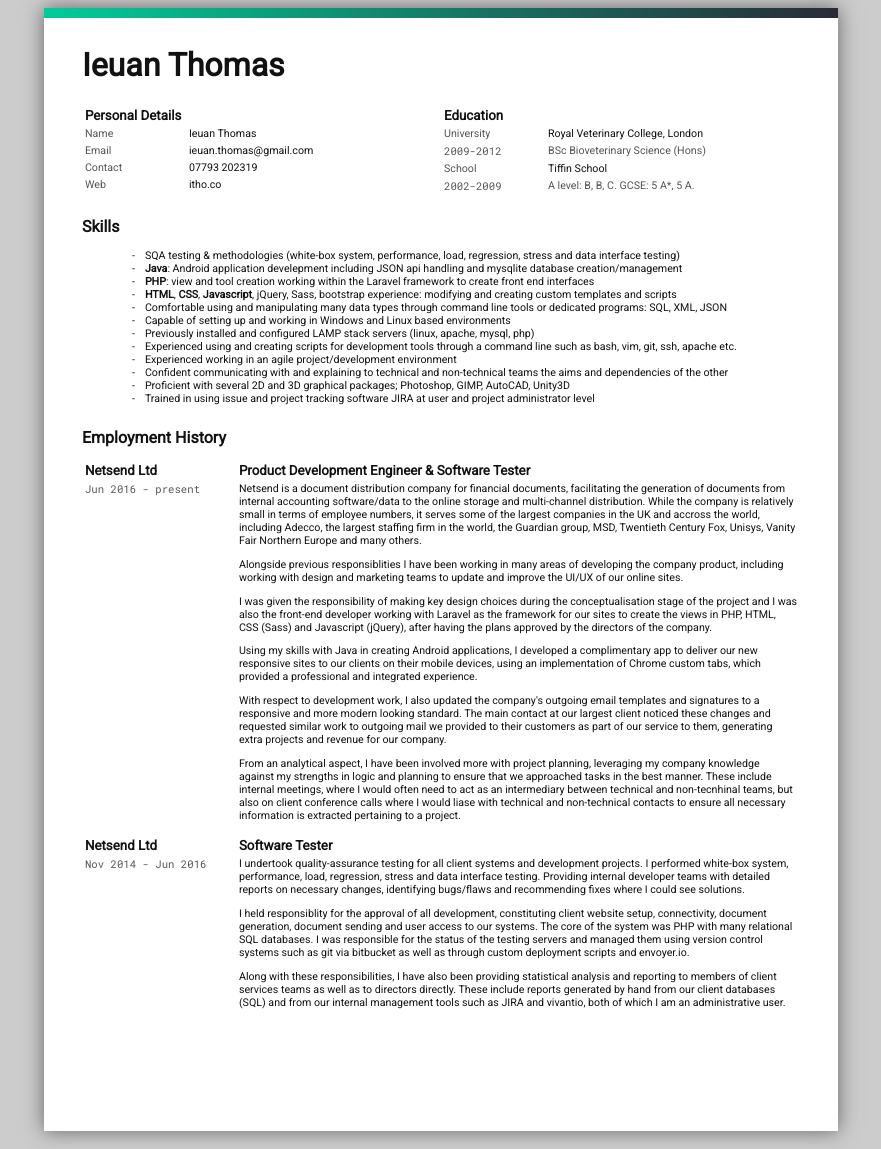
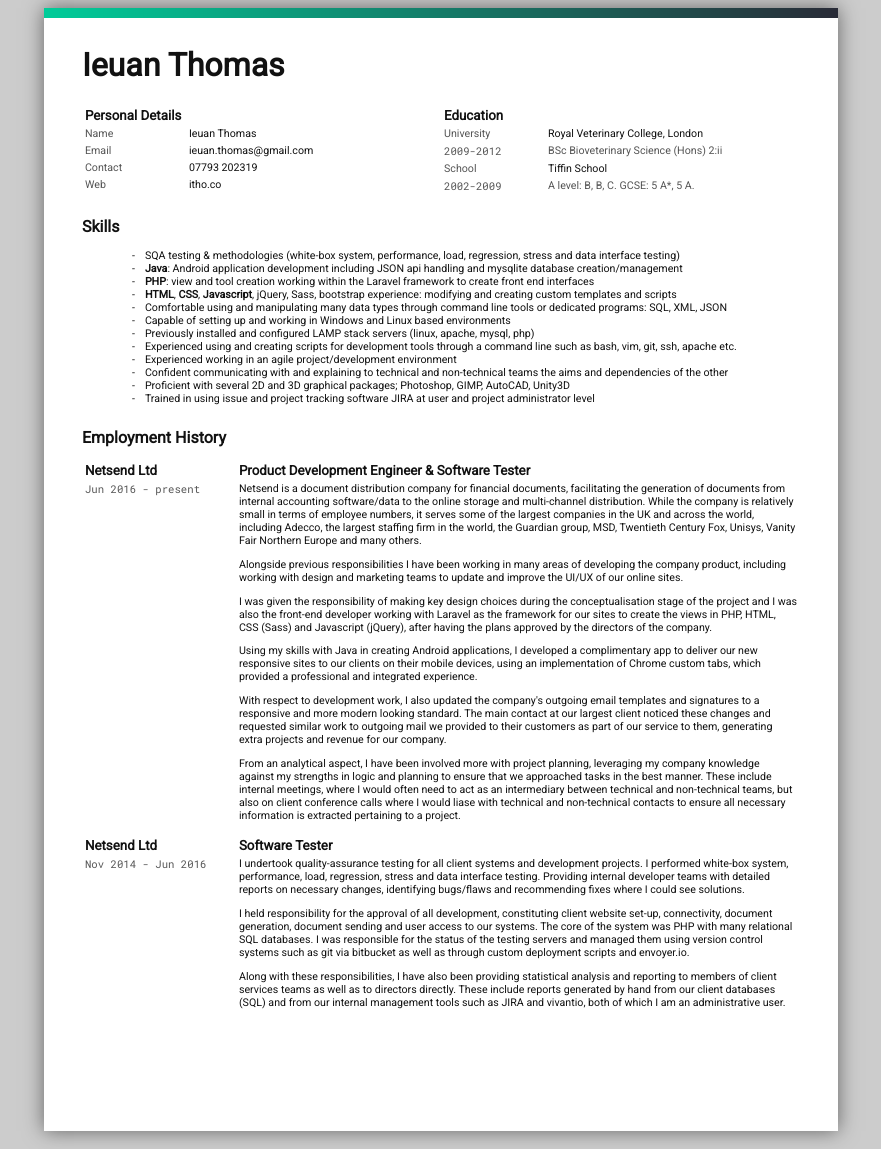
Before and after one commit to itho/itho.github.io, a Jekyll site: the page built from cv/index.html, in a window 1280 px wide. Shown: the whole page, without its empty margins (199-1080 px from the left). Built offline with Jekyll 4.4.1, drawn with Linux system fonts in a browser that asks for light colours.

Commit message:
Updated cv

```diff
--- a/cv/index.html
+++ b/cv/index.html
@@ -41,7 +41,7 @@ title:  Ieuan Thomas - CV
             </tr>
             <tr>
               <td class="mono">2009-2012</td>
-              <td class="grades">BSc Bioveterinary Science (Hons)</td>
+              <td class="grades">BSc Bioveterinary Science (Hons) 2:ii</td>
             </tr>
             <tr>
               <td>School</td>
@@ -60,7 +60,7 @@ title:  Ieuan Thomas - CV
           <h1>Skills</h1>
           <ul>
             <li>SQA testing &amp; methodologies (white-box system, performance, load, regression, stress and data interface testing)</li>
-            <li><b>Java</b>: Android application develepment including JSON api handling and mysqlite database creation/management</li>
+            <li><b>Java</b>: Android application development including JSON api handling and mysqlite database creation/management</li>
             <li><b>PHP</b>: view and tool creation working within the Laravel framework to create front end interfaces</li>
             <li><b>HTML</b>, <b>CSS</b>, <b>Javascript</b>, jQuery, Sass, bootstrap experience: modifying and creating custom templates and scripts</li>
             <li>Comfortable using and manipulating many data types through command line tools or dedicated programs: SQL, XML, JSON</li>
@@ -89,9 +89,9 @@ title:  Ieuan Thomas - CV
                 <p>Netsend is a document distribution company for financial documents, facilitating the generation of
                 documents from internal accounting software/data to the online storage and multi-channel distribution.
                 While the company is relatively small in terms of employee numbers, it serves some of the largest
-                companies in the UK and accross the world, including Adecco, the largest staffing firm in the world, the
+                companies in the UK and across the world, including Adecco, the largest staffing firm in the world, the
                 Guardian group, MSD, Twentieth Century Fox, Unisys, Vanity Fair Northern Europe and many others.</p>
-                <p>Alongside previous responsiblities I have been working in many areas of developing the company
+                <p>Alongside previous responsibilities I have been working in many areas of developing the company
                 product, including working with design and marketing teams to update and improve the UI/UX of our
                 online sites.</p>
                 <p>I was given the responsibility of making key design choices during the conceptualisation stage of
@@ -108,7 +108,7 @@ title:  Ieuan Thomas - CV
                 <p>From an analytical aspect, I have been involved more with project planning, leveraging my company
                 knowledge against my strengths in logic and planning to ensure that we approached tasks in the best manner.
                 These include internal meetings, where I would often need to act as an intermediary between
-                technical and non-tecnhinal teams, but also on client conference calls where I would liase with
+                technical and non-technical teams, but also on client conference calls where I would liase with
                 technical and non-technical contacts to ensure all necessary information is extracted pertaining to a project.</p>
               </td>
             </tr>
@@ -125,7 +125,7 @@ title:  Ieuan Thomas - CV
                 white-box system, performance, load, regression, stress and data interface testing. Providing
                 internal developer teams with detailed reports on necessary changes, identifying bugs/flaws and
                 recommending fixes where I could see solutions.</p>
-                <p>I held responsiblity for the approval of all development, constituting client website setup,
+                <p>I held responsibility for the approval of all development, constituting client website set-up,
                 connectivity, document generation, document sending and user access to our systems.
                 The core of the system was PHP with many relational SQL databases. I was responsible for the status of
                 the testing servers and managed them using version control systems such as git via bitbucket as well as
```
